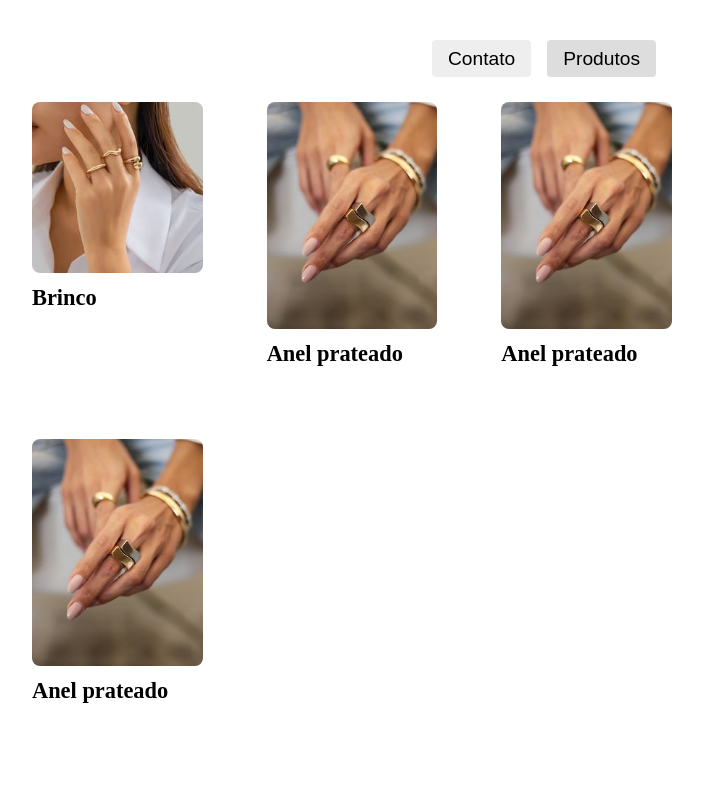
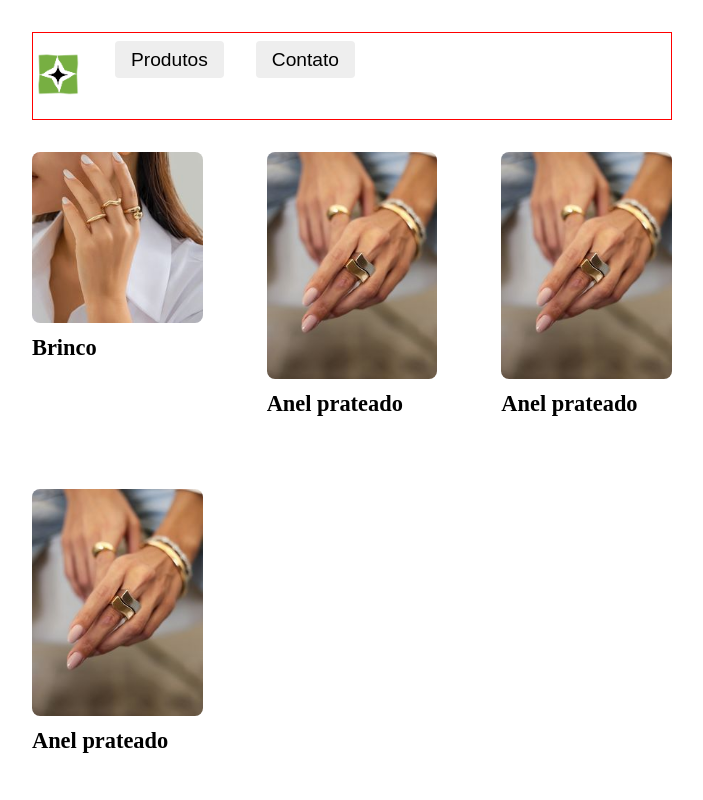
Before and after one commit to GuEstivalet/Loja-Pessoal, a React (Vite) app in the folder jewelry/: page / in a window 1280 px wide. Shown: the top 800 px of the page, without its empty margins (288-991 px from the left). Built offline with nearby package versions, Linux system fonts and the light colour scheme.

Commit message:
Projetando Header

```diff
--- a/jewelry/src/components/Header.jsx
+++ b/jewelry/src/components/Header.jsx
@@ -6,6 +6,7 @@ const Header = () => {
   return (
    <nav className={styles.header}>
       <ul>
+        <li><NavLink className={styles.logo} to='/'><img src='src/assets/image-logo.png'/></NavLink></li>
         <li><NavLink className={styles.link} to='/' end>Produtos</NavLink></li>
         <li><NavLink className={styles.link} to='contato'>Contato</NavLink></li>
       </ul>
--- a/jewelry/src/components/Header.module.css
+++ b/jewelry/src/components/Header.module.css
@@ -1,16 +1,17 @@
 .header{
     margin-bottom: 2rem;
+    border: 1px solid red;
 }
 
 .header ul{
     display: flex;
-    flex-direction: row-reverse;
+    flex-direction: row;
     padding: 0px;
     list-style: none;
 }
 
 .header ul li{
-    margin-right: 1rem;
+    margin-right: 2rem;
 }
 
 .link{
@@ -23,7 +24,7 @@
     color: black;
 }
 
-.header :global(.active),
-.link:hover{
-    background: #ddd;
-}
+.logo img {
+    width: 50px;
+    height: auto;
+  }
```
Also changed, not shown: jewelry/src/assets/image-logo.png (added).
